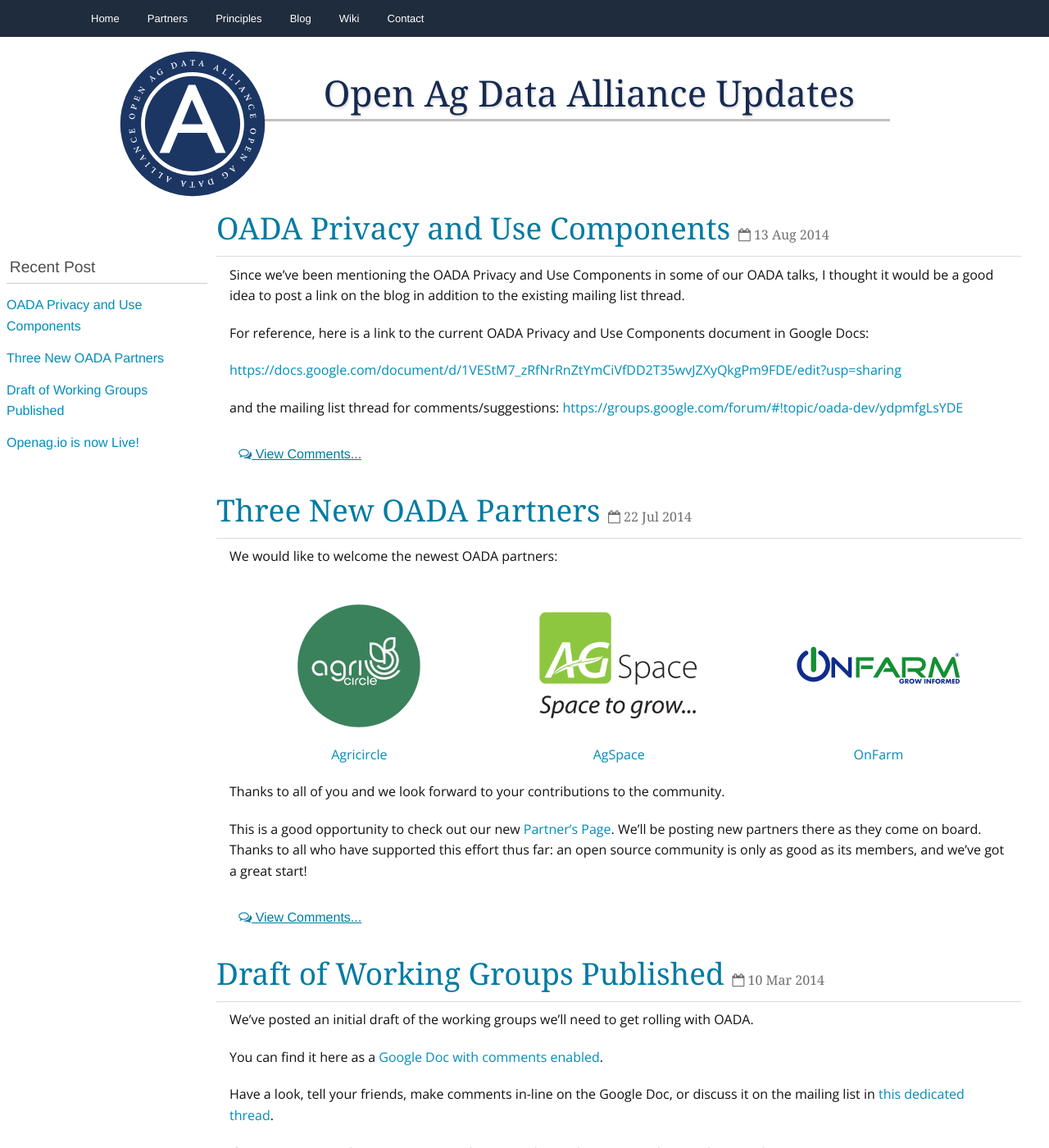
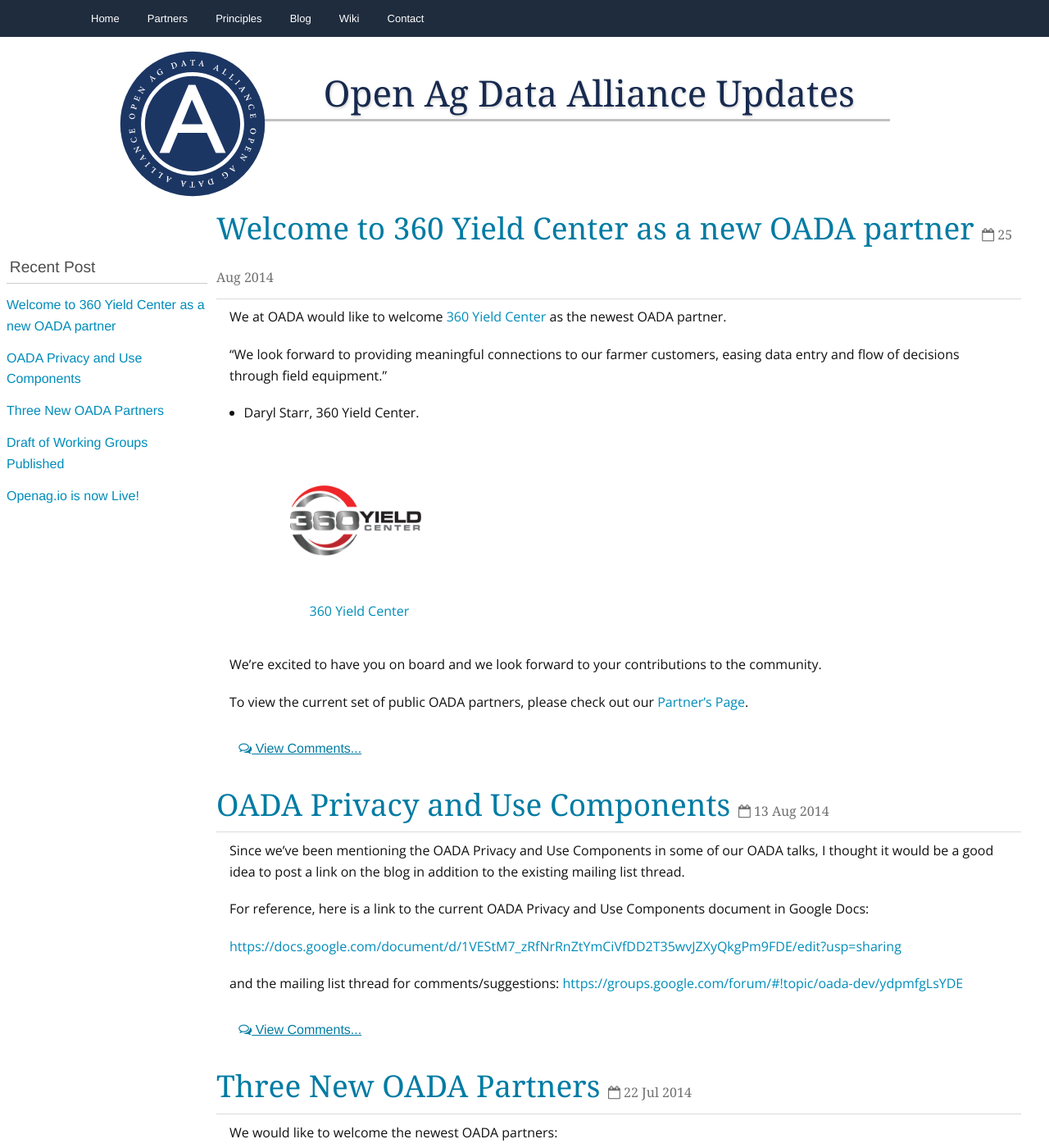
Before and after one commit to OADA/oada.github.io, a Jekyll site: the page built from blog/index.html, in a window 1280 px wide and 1400 px high. Shown: the whole window at 82% size. Built offline with Jekyll 4.4.1, drawn with Linux system fonts in a browser that asks for light colours; nearby versions of some CDN libraries; Markdown is read by kramdown in place of the engine named in the settings.

Commit message:
moved 360 yield center partnership from preview to live

```diff
--- a/_posts/2014-08-25-360yieldcenter-partner.markdown
+++ b/_posts/2014-08-25-360yieldcenter-partner.markdown
@@ -5,7 +5,7 @@
 categories: openag,partners
 tweet: "360 Yield Center as now an OADA Partner"
 hashtags: "openagio,360yieldcenter,oada"
-previewmode: "true"
+previewmode: "false"
 tags:
     - partners
 ---
--- a/partners/index.html
+++ b/partners/index.html
@@ -19,6 +19,13 @@
 <script type="text/javascript">
   $(document).ready(function() {
       var partners = [
+
+    {
+        name: "360 Yield Center",
+        url: "http://360yieldcenter.com/",
+        logo: "partner_logos/SQUARE_360yieldcenter.png",
+        width: "200px",
+    },
 
     {
         name: "ApRecs",
```
